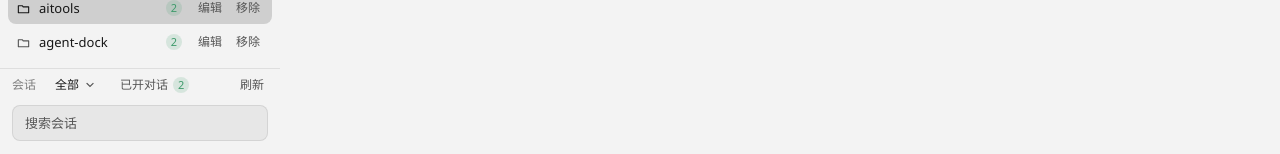
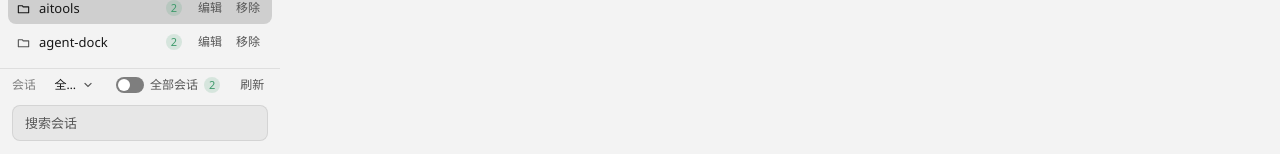
Before and after one commit to aodaokai52545856/agent-dock, a Vue app: page / in a window 1280 px wide. Shown: the part 156-310 px from the top of the page. Built offline with nearby package versions, Linux system fonts and the light colour scheme.

Commit message:
fix: 已开对话筛选改为开关
侧栏用开关样式和明确文案表示只看已开会话。

```diff
--- a/src/components/SideBar.vue
+++ b/src/components/SideBar.vue
@@ -9,6 +9,7 @@ import {
   groupBodyHidden,
   parseCollapsedGroups,
   serializeCollapsedGroups,
+  sessionLiveFilterLabel,
   shouldShowSessionGroupHead,
   toggleCollapsedGroup
 } from '../lib/sessionGroups'
@@ -53,6 +54,7 @@ const collapsedGroups = ref(
 
 const toolFilterOptions = computed(() => [{ id: 'all' as const, label: '全部' }, ...TOOLS])
 const liveFilter = computed(() => store.sessionLiveOnly)
+const liveFilterLabel = computed(() => sessionLiveFilterLabel(liveFilter.value))
 const compactHead = computed(() => sidebarHeadCompact(layout.sidebarWidth))
 const filterLabel = computed(
   () => toolFilterOptions.value.find((option) => option.id === store.sessionToolFilter)?.label ?? '全部'
@@ -511,12 +513,17 @@ onUnmounted(() => {
             <button
               type="button"
               class="live-filter"
-              :class="{ 'is-active': liveFilter }"
-              :aria-pressed="liveFilter"
-              aria-label="已开对话"
+              :class="{ 'is-on': liveFilter }"
+              role="switch"
+              :aria-checked="liveFilter"
+              :aria-label="liveFilterLabel"
+              :title="liveFilterLabel"
               @click="pickLiveFilter"
             >
-              已开对话
+              <span class="live-filter-switch" aria-hidden="true">
+                <span class="live-filter-thumb" />
+              </span>
+              <span class="live-filter-label">{{ liveFilterLabel }}</span>
               <span v-if="liveCount" class="live-filter-count">{{ liveCount }}</span>
             </button>
           </div>
@@ -843,9 +850,9 @@ onUnmounted(() => {
 .live-filter {
   display: inline-flex;
   align-items: center;
-  gap: 5px;
+  gap: 6px;
   height: 28px;
-  padding: 0 8px;
+  padding: 0 8px 0 6px;
   border-radius: var(--ad-radius-control);
   color: var(--ad-muted);
   font-size: 12px;
@@ -858,9 +865,44 @@ onUnmounted(() => {
   background: var(--ad-hover);
 }
 
-.live-filter.is-active {
+.live-filter.is-on {
   color: var(--ad-text);
-  background: var(--ad-hover);
+}
+
+.live-filter-switch {
+  width: 28px;
+  height: 16px;
+  padding: 2px;
+  border-radius: 999px;
+  background: var(--ad-faint);
+  flex-shrink: 0;
+  display: flex;
+  align-items: center;
+}
+
+.live-filter.is-on .live-filter-switch {
+  background: var(--ad-success);
+}
+
+.live-filter-thumb {
+  width: 12px;
+  height: 12px;
+  border-radius: 50%;
+  background: #fff;
+  transform: translateX(0);
+  transition: transform var(--ad-transition);
+}
+
+.live-filter.is-on .live-filter-thumb {
+  transform: translateX(12px);
+}
+
+.live-filter-label {
+  white-space: nowrap;
+}
+
+.block-head.is-compact .live-filter-label {
+  display: none;
 }
 
 .live-filter-count {
--- a/src/lib/sessionGroups.ts
+++ b/src/lib/sessionGroups.ts
@@ -34,3 +34,7 @@ export function groupBodyHidden(collapsed: boolean, query = '') {
 export function shouldShowSessionGroupHead(groupCount: number, liveOnly = false) {
   return liveOnly || groupCount > 1
 }
+
+export function sessionLiveFilterLabel(liveOnly: boolean) {
+  return liveOnly ? '已开对话' : '全部会话'
+}
```
Also changed, not shown: 1 other file (tests, documents, lock files or other folders).
